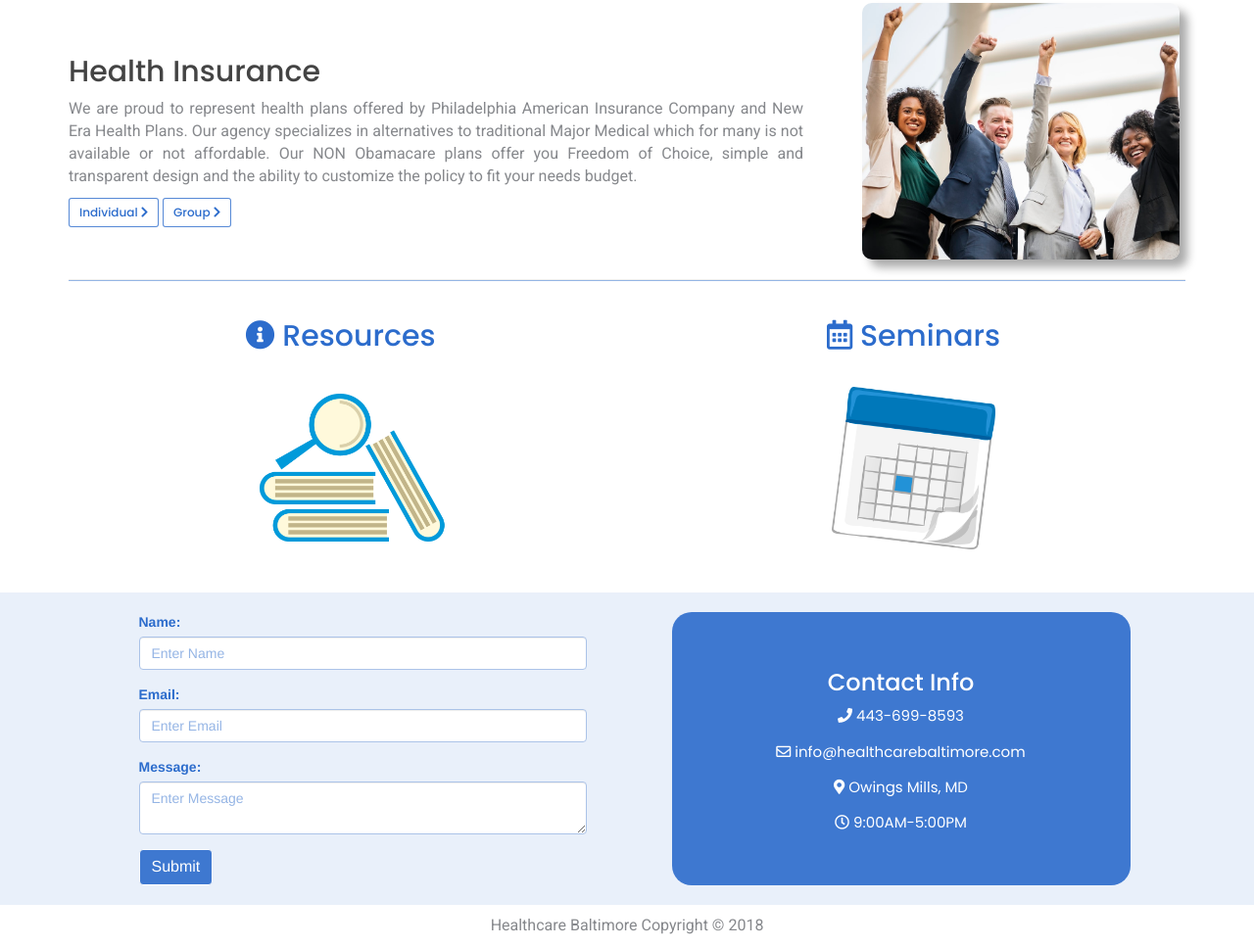
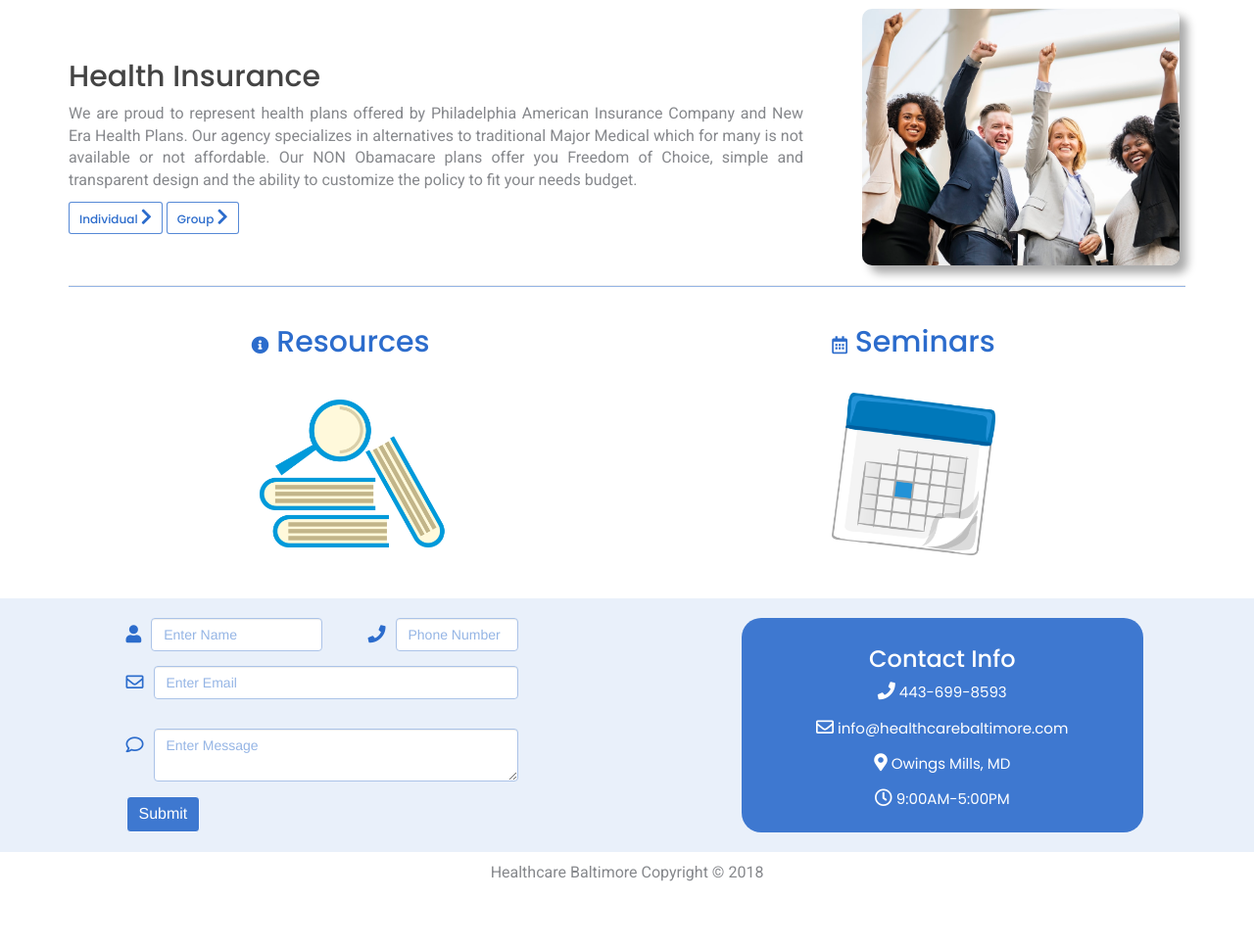
Before and after one commit to BayLadyCoder/FreelanceProject1, a plain HTML site: page index.html in a window 1280 px wide. Shown: the part 1574-2541 px from the top of the page at 98% size. After the commit the page ends 2487 px from the top, so only its background shows below. Drawn offline with nearby package versions, Linux system fonts and the light colour scheme.

Commit message:
added phone number in contact form, changed label from texts to icons

```diff
--- a/css/style.css
+++ b/css/style.css
@@ -224,6 +224,10 @@ a.navbar-brand {
 	/*box-shadow: 8px 8px 10px #aaaaaa;*/
 }
 
+form {
+	width: 400px;
+}
+
 input, textarea {
 	border: #abc3e8 solid 1px !important;
 	color: #2c6ccc;
@@ -243,6 +247,29 @@ label {
 .form-control::-moz-placeholder { color: rgba(44, 108, 204, 0.5); }  /* Mozilla Firefox 19+ */
 .form-control:-ms-input-placeholder { color: rgba(44, 108, 204, 0.5); }  /* Internet Explorer 10-11 */
 .form-control::-ms-input-placeholder { color: rgba(44, 108, 204, 0.5); }  /* Microsoft Edge */
+
+
+.form-control {
+	/*background: transparent;*/
+	/*border: none;*/
+	/*outline: none;*/
+	/*border-bottom: 1px solid #2c6ccc;*/
+	/*box-shadow: none;*/
+}
+
+
+
+.grouping {
+	/*display: flex;
+	justify-content: center;*/
+}
+
+#contactName {
+	width: 175px;
+}
+#contactPhone {
+	width: 125px;
+}
 
 .btn-submit {
 		background-color: rgba(44, 108, 204, 0.9);
@@ -277,9 +304,10 @@ label {
 	flex-direction: column;
 	background-color: #878787;
 	background-color: rgba(44, 108, 204, 0.9);
-	width: 40%;
+	width: 35%;
 	color: #fff;
 	border-radius: 20px;
+
 }
 
 h3#h3Contact {
@@ -294,6 +322,56 @@ h3#h3Contact {
 	font-family:Poppins;
 }
 
+textarea.form-control {
+	height: auto;
+}
+
+.width100 {
+	width: 100%;
+
+}
+
+i {
+	font-size: 18px;
+
+}
+
+#contactEmail {
+	width: 372px;
+}
+#contactMessage {
+	width: 372px;
+}
+
+label {
+
+	text-align: right;
+	clear: both;
+    float:left;
+    margin-right:  10px;
+    margin-bottom: 0;
+    margin-top: 7px;
+}
+
+textarea {
+	margin: 0;
+	width: 80%;
+}
+
+input {
+	display: block;
+	width: 100%;
+
+}
+.form-group {
+	width: 100%;
+}
+
+.form-group {
+	display: flex;
+	justify-content: space-between;
+}
+
 footer{
   padding-top:10px;
 }
--- a/index.html
+++ b/index.html
@@ -208,24 +208,39 @@ Medi-Gap policies are standardized by the federal government, and sold by privat
     <section id="contact">
       <div class="container">
         <div class="row contactFooterContainer">
-          <div class="col-md-5 col-sm-5">
+          <div class="col-md-6 col-sm-6">
             <form>
               <div class="form-group">
-                <label>Name: </label>
-                <input class="form-control" type="text" name="" value="" placeholder="Enter Name">
+                <div class="grouping">
+                <label><i class="fas fa-user"></i> </label>
+                <input id="contactName" class="form-control" type="text" name="" value="" placeholder="Enter Name">
+                </div>
+                <div>
+                <label><i class="fas fa-phone"></i> </label>
+                <input id="contactPhone" class="form-control" type="text" name="" value="" placeholder="Phone Number">
+                </div>
+              </div>
+
+              <div class="form-group">
+                <div class="width100">
+                <label><i class="far fa-envelope"></i> </label>
+                <input id="contactEmail" class="form-control" type="text" name="" value="" placeholder="Enter Email">
+                </div>
               </div>
               <div class="form-group">
-                <label>Email: </label>
-                <input class="form-control" type="text" name="" value="" placeholder="Enter Email">
+
               </div>
               <div class="form-group">
-                <label>Message: </label>
-                <textarea class="form-control" name="" value="" placeholder="Enter Message"></textarea>
+                <div class="width100">
+                <!-- <label>Message: </label> -->
+                <label for="message"> <i class="far fa-comment"></i></label>
+                <textarea id="contactMessage" class="form-control" name="" value="" placeholder="Enter Message"></textarea>
+              </div>
               </div>
               <button class="btn btn-submit">Submit</button>
             </form>
           </div>
-          <div class="col-md-7 col-sm-7 contactInfo">
+          <div class="col-md-6 col-sm-6 contactInfo">
             <h3 id="h3Contact">Contact Info</h3>
             <p class="eachContactInfo"><i class="fas fa-phone"></i> 443-699-8593</p>
             <p class="eachContactInfo"><i class="far fa-envelope"></i> info@healthcarebaltimore.com</p>
```
